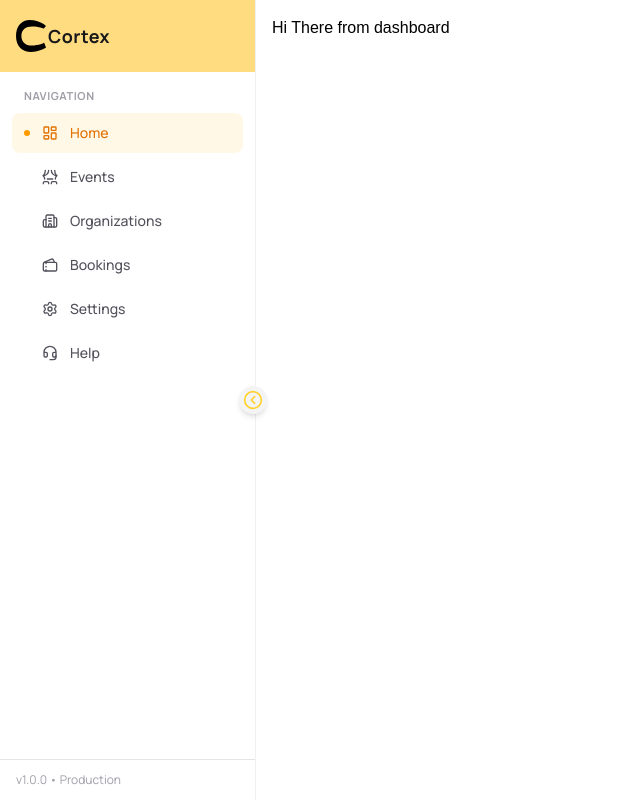
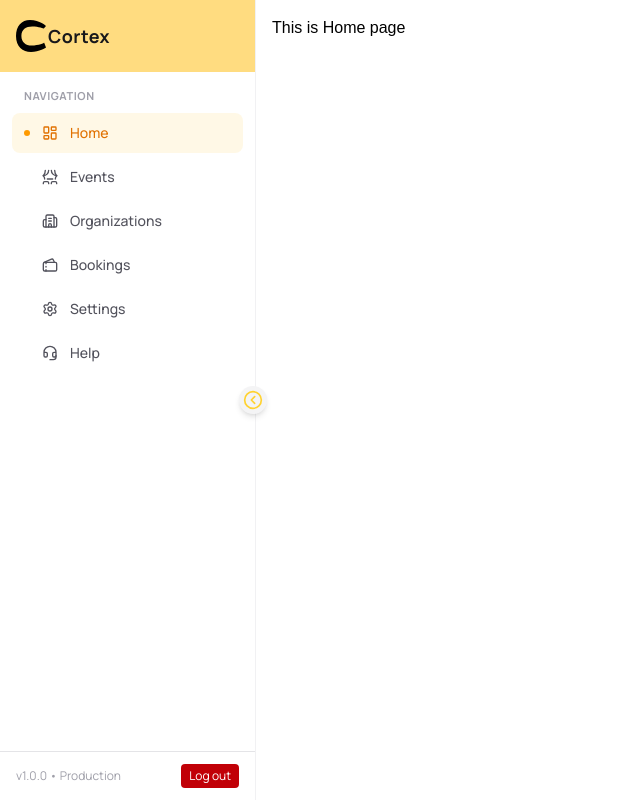
Before and after one commit to quirbyte/Cortex-v2, a Next.js app: page /dashboard in a window 1280 px wide. Shown: the whole page, without its empty margins (0-640 px from the left). Built offline with nearby package versions, Linux system fonts and the light colour scheme; a web font is replaced by a local one.

Commit message:
feat: add sign out feature

```diff
--- a/app/dashboard/page.tsx
+++ b/app/dashboard/page.tsx
@@ -1,9 +1,27 @@
+"use client";
 import SidebarLayout from "@/components/SidebarLayout";
+import BookingsPage from "@/sections/BookingPage";
+import EventPage from "@/sections/EventsPage";
+import HelpPage from "@/sections/HelpPage";
+import HomePage from "@/sections/HomePage";
+import OrgPage from "@/sections/OrgPage";
+import SettingsPage from "@/sections/SettingPage";
+import { useState } from "react";
+
+export type optionTypes = "home" | "events" | "orgs" | "bookings" | "settings" | "help";
 
 export default function DashboardPage() {
+  const [option, setOption] = useState<optionTypes>("home");
   return (
-    <SidebarLayout>
-      <div>Hi There from dashboard</div>
+    <SidebarLayout option={option} setOption={setOption}>
+      <div>
+        {option === "home" && <HomePage />}
+        {option === "events" && <EventPage />}
+        {option === "orgs" && <OrgPage />}
+        {option === "bookings" && <BookingsPage />}
+        {option === "settings" && <SettingsPage />}
+        {option === "help" && <HelpPage />}
+      </div>
     </SidebarLayout>
-  );
-}
+  )
+};
--- a/components/SidebarLayout.tsx
+++ b/components/SidebarLayout.tsx
@@ -1,12 +1,12 @@
 "use client";
 import { CircleChevronLeft, CircleChevronRight, X, Menu, LayoutDashboard, Layout, Theater, Building2, Tickets, Settings, Headset } from "lucide-react";
-import { useState } from "react";
+import { useState, Dispatch, SetStateAction } from "react";
+import { optionTypes } from "@/app/dashboard/page";
+import { signOut } from "next-auth/react";
 
-type optionTypes = "home" | "events" | "orgs" | "bookings" | "settings" | "help";
-
-export default function SidebarLayout({ children }: { children: React.ReactElement }) {
+export default function SidebarLayout({ option, setOption, children }: { option: string, setOption: Dispatch<SetStateAction<optionTypes>>, children: React.ReactElement }) {
   const [isOpen, setIsOpen] = useState(true);
-  const [option, setOption] = useState<optionTypes>("home");
+  const [loading, setLoading] = useState(false);
   const [isMobileOpen, setIsMobileOpen] = useState(false);
 
   return <div className="flex h-screen">
@@ -86,8 +86,16 @@ export default function SidebarLayout({ children }: { children: React.ReactEleme
         </div>
       </div>
 
-      <div className="px-4 py-3 border-t border-zinc-200 text-xs text-zinc-400">
-        v1.0.0 {isOpen && "• Production"}
+      <div className="px-4 py-3 flex justify-between items-center border-t border-zinc-200 text-xs text-zinc-400">
+        <p>v1.0.0 {isOpen && "• Production"}</p>
+        {isOpen && <button onClick={async () => {
+          setLoading(true);
+          try {
+            await signOut({ callbackUrl: "/signin" });
+          } finally {
+            setLoading(false);
+          }
+        }} disabled={loading} className="py-1 px-2 text-white bg-red-700 rounded-sm cursor-default hover:scale-95 disabled:scale-95 disabled:opacity-50">Log out</button>}
       </div>
     </aside>
 
@@ -161,8 +169,16 @@ export default function SidebarLayout({ children }: { children: React.ReactEleme
             Help
           </div>
         </div>
-        <div className="pt-4 border-t border-zinc-200 text-xs text-zinc-400">
-          v1.0.0 • Production
+        <div className="pt-4 border-t border-zinc-200 text-xs text-zinc-400 flex justify-between items-center">
+          <p>v1.0.0 • Production</p>
+          <button onClick={async () => {
+          setLoading(true);
+          try {
+            await signOut({ callbackUrl: "/signin" });
+          } finally {
+            setLoading(false);
+          }
+        }} disabled={loading} className="py-1 px-2 text-white bg-red-700 rounded-sm cursor-default hover:scale-95 disabled:scale-95 disabled:opacity-50">Log out</button>
         </div>
       </aside>
     </div>
--- /dev/null
+++ b/sections/BookingPage.tsx
@@ -0,0 +1,6 @@
+
+export default function BookingsPage(){
+    return <div>
+        This is Booking page
+    </div>
+}
--- /dev/null
+++ b/sections/EventsPage.tsx
@@ -0,0 +1,6 @@
+
+export default function EventPage(){
+    return <div>
+        This is events page
+    </div>
+}
--- /dev/null
+++ b/sections/HelpPage.tsx
@@ -0,0 +1,6 @@
+
+export default function HelpPage(){
+    return <div>
+        This is Help page
+    </div>
+}
--- /dev/null
+++ b/sections/HomePage.tsx
@@ -0,0 +1,6 @@
+
+export default function HomePage(){
+    return <div>
+        This is Home page
+    </div>
+}
--- /dev/null
+++ b/sections/OrgPage.tsx
@@ -0,0 +1,6 @@
+
+export default function OrgPage(){
+    return <div>
+        This is org page
+    </div>
+}
--- /dev/null
+++ b/sections/SettingPage.tsx
@@ -0,0 +1,6 @@
+
+export default function SettingsPage(){
+    return <div>
+        This is Settings page
+    </div>
+}
```
